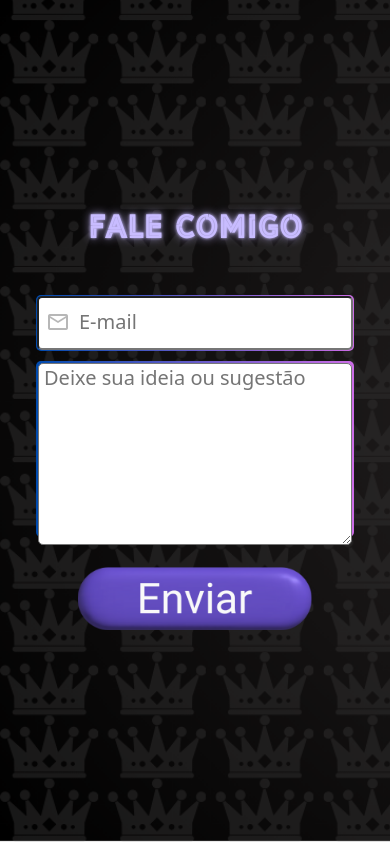
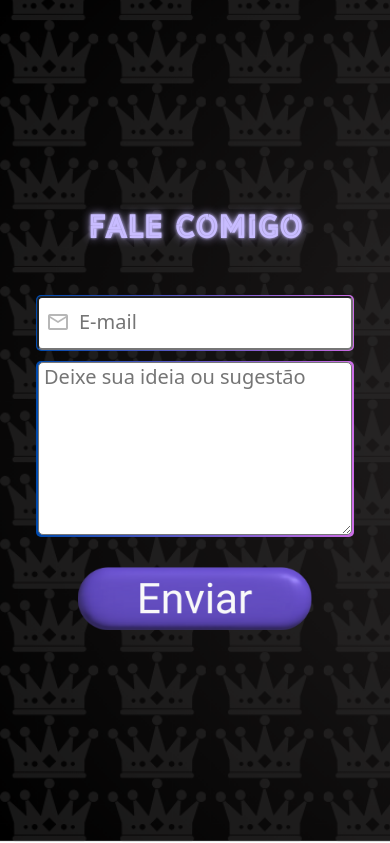
Before and after one commit to Profissional-Marcelo/SitePessoal, a PHP site: page /App/View/paginaInicial.php in a window 390 px wide. Shown: the part 2959-3802 px from the top of the page. Run offline with PHP 8.4, Linux system fonts and the light colour scheme.

Commit message:
responsive update

```diff
--- a/Assets/css/paginaInicial.css
+++ b/Assets/css/paginaInicial.css
@@ -247,6 +247,8 @@ section.terceiraParte > form > div >  textarea {
     font-family: system-ui, -apple-system, BlinkMacSystemFont, 'Segoe UI', Roboto, Oxygen, Ubuntu, Cantarell, 'Open Sans', 'Helvetica Neue', sans-serif;
     display: block;
      width: 80vw;
+     height: 98%;
+     transform: translateY(-1px);
     margin: auto;
     border-radius: 5px;
 }
--- a/Assets/css/paginaInicialMQ.css
+++ b/Assets/css/paginaInicialMQ.css
@@ -93,7 +93,8 @@
          width: 80vw;
         margin: auto;
         border-radius: 5px;
-        font-size: 25px
+        font-size: 25px;
+        transform: translateY(1px);
     }
 
     section.terceiraParte > form > div.border2 {
@@ -256,7 +257,7 @@
         font-size: 25px;
         border-radius: 10px;
         width: 650px;
-
+        transform: translateY(1px);
         display: inline-block;
 
     }
```
